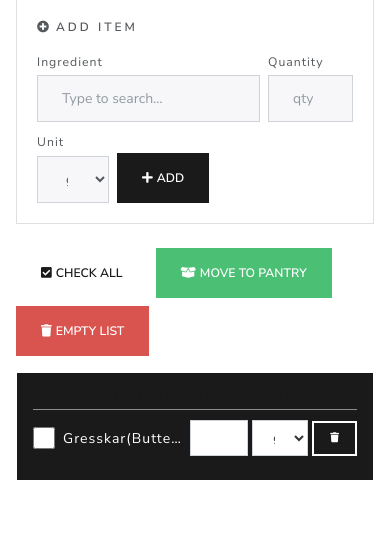
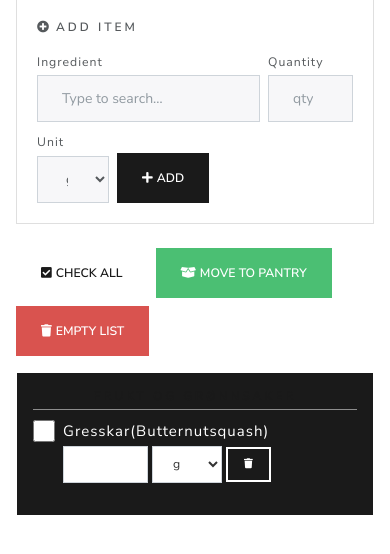
Before and after one commit to BenjaminLunde/WebSite, a Django app: page /recipes/shopping/ in a window 390 px wide. Shown: the part 151-705 px from the top of the page. Run offline with Django 3.2, Linux system fonts and the light colour scheme; a user stored in the database is signed in; data comes from the database, SQL or seed files in the repository; tables that the repository leaves empty hold one stand-in row (values such as "Sample post"); parts of the project's set-up code (start-up, migrations or seed data) failed here and were passed over; some libraries are stand-ins or nearby versions.

Commit message:
Two-line item layout for shopping and pantry — fixes PC display
On desktop the col-lg-3 cards (~270px) were too narrow to fit
checkbox + name + qty input + unit select + delete button on one
line, causing the amount inputs to appear clipped.

Split each item into two rows:
  Row 1: checkbox + ingredient name (+ urgency badges on pantry)
  Row 2: qty input (85px) + unit select (70px) + delete button

Controls are indented 30px to align visually under the name.
Inputs are wider (85px qty / 70px unit vs 58px / 56px before),
so values like "1000", "1.5", "0.25" display without clipping
on both mobile and desktop.

Co-Authored-By: Claude Sonnet 4.6 <noreply@anthropic.com>

```diff
--- a/recipes/templates/recipes/shopping.html
+++ b/recipes/templates/recipes/shopping.html
@@ -76,47 +76,48 @@
 
                         {% for item in items %}
                         <div id="item-row-{{ item.id }}"
-                             class="d-flex align-items-center mb-2"
+                             class="mb-3"
                              data-tagg="{{ tagg.id }}">
 
+                            <!-- Row 1: checkbox + name -->
+                            <div class="d-flex align-items-center mb-1">
                                 <input type="checkbox"
                                        class="shop-checkbox"
                                        value="{{ item.id }}"
                                        style="width:22px;height:22px;flex-shrink:0;cursor:pointer;">
-
-                            <span class="ml-2 flex-fill"
-                                  style="font-size:14px;min-width:0;overflow:hidden;
-                                         text-overflow:ellipsis;white-space:nowrap;"
+                                <span class="ml-2"
+                                      style="font-size:15px;font-weight:500;"
                                       title="{{ item.name }}">
                                     {{ item.name }}
                                 </span>
+                            </div>
 
-                            <!-- Qty — auto-saves on change (debounced) -->
+                            <!-- Row 2: qty · unit · delete (indented to align with name) -->
+                            <div class="d-flex align-items-center" style="padding-left:30px;">
                                 <input type="number"
                                        id="qty-{{ item.id }}"
-                                   class="shop-qty form-control form-control-sm ml-1"
+                                       class="shop-qty form-control form-control-sm"
                                        value="{{ item.qty_display }}"
                                        data-id="{{ item.id }}"
                                        min="0.01" step="any"
-                                   style="width:58px;background:#fff;color:#333;">
-
-                            <!-- Unit — auto-saves immediately on change -->
+                                       style="width:85px;background:#fff;color:#333;">
                                 <select id="unit-{{ item.id }}"
                                         class="shop-unit form-control form-control-sm ml-1"
                                         data-id="{{ item.id }}"
-                                    style="width:56px;background:#fff;color:#333;">
+                                        style="width:70px;background:#fff;color:#333;">
                                     {% for u in units %}
                                     <option value="{{ u }}"
                                         {% if u == item.unit_display %}selected{% endif %}>{{ u }}</option>
                                     {% endfor %}
                                 </select>
-
                                 <button type="button"
                                         class="btn btn-sm btn-outline-light ml-1"
                                         onclick="deleteItem({{ item.id }}, {{ tagg.id }})"
                                         title="Remove">
                                     <i class="fa fa-trash"></i>
                                 </button>
+                            </div>
+
                         </div>
                         {% endfor %}
 
```
Also changed, not shown: recipes/templates/recipes/pantry.html (+11 -12 lines). Lines whose indentation alone changed are shown as unchanged.
